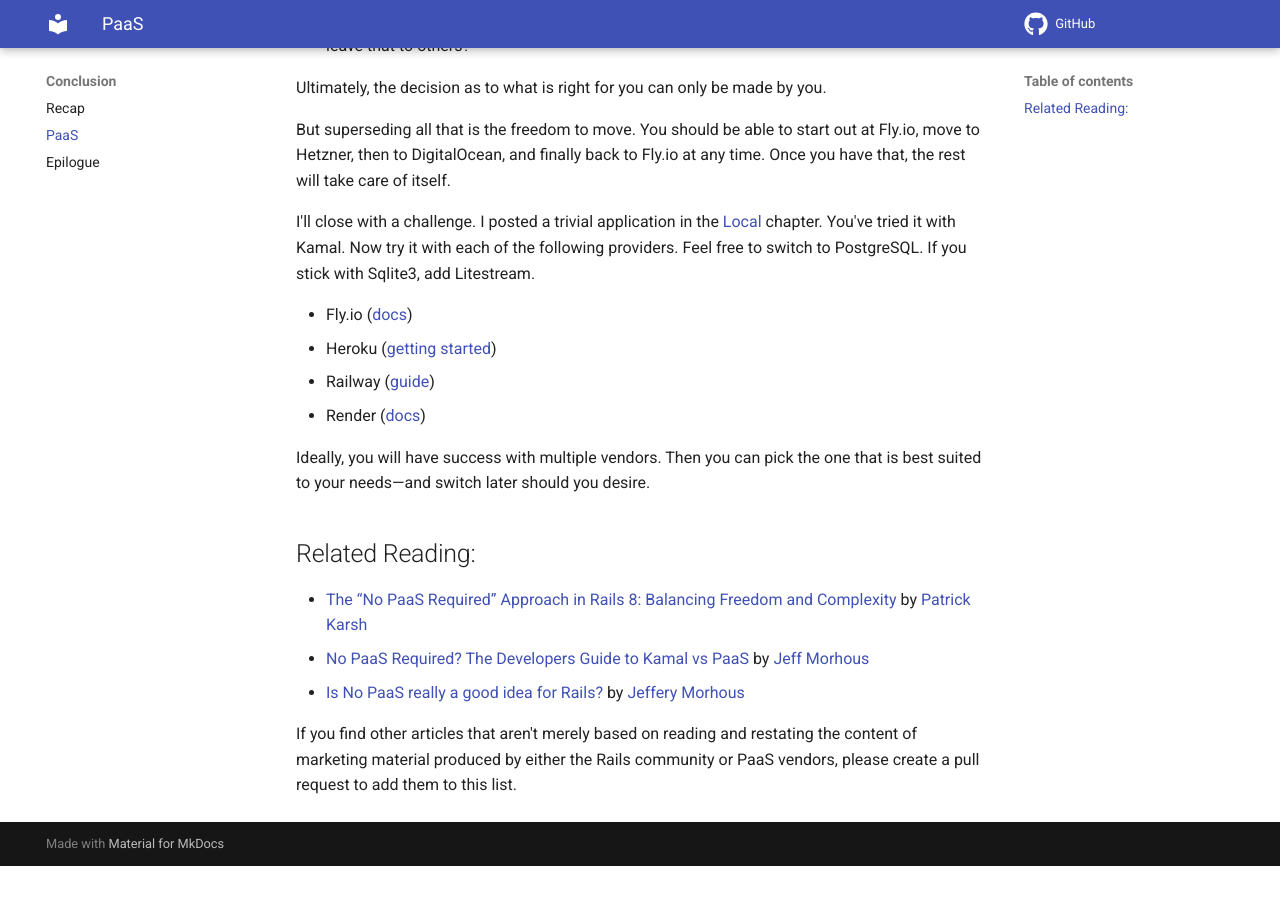
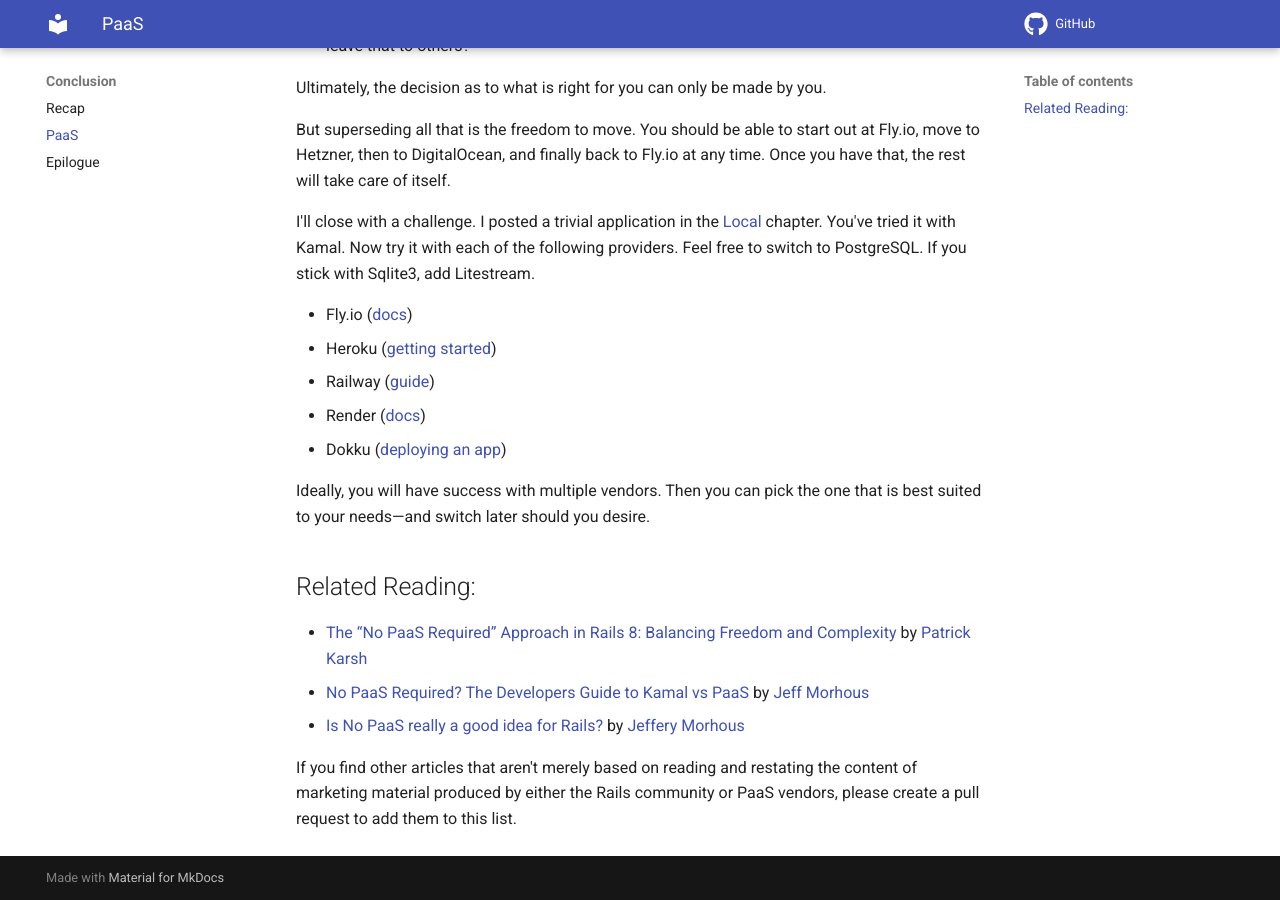
Before and after one commit to rubys/kamal-in-production, an MkDocs documentation site: the page built from docs/PaaS.md, in a window 1280 px wide and 900 px high, scrolled down 1043 px. Built offline with MkDocs 1.6.1 and Material for MkDocs 9.7.7, drawn with Linux system fonts in a browser that asks for light colours; comment, search, counter and statistics services are not loaded; before the commit the page ends 1909 px from its top, so only the background shows below that.

Commit message:
add link to dokku

```diff
--- a/docs/PaaS.md
+++ b/docs/PaaS.md
@@ -35,6 +35,7 @@
 - Heroku ([getting started](https://devcenter.heroku.com/articles/getting-started-with-rails8))
 - Railway ([guide](https://docs.railway.com/guides/rails))
 - Render ([docs](https://render.com/docs/deploy-rails))
+- Dokku ([deploying an app](https://dokku.com/docs/deployment/application-deployment/))
 
 Ideally, you will have success with multiple vendors. Then you can pick the one that is best suited to your needs—and switch later should you desire.
 
```
